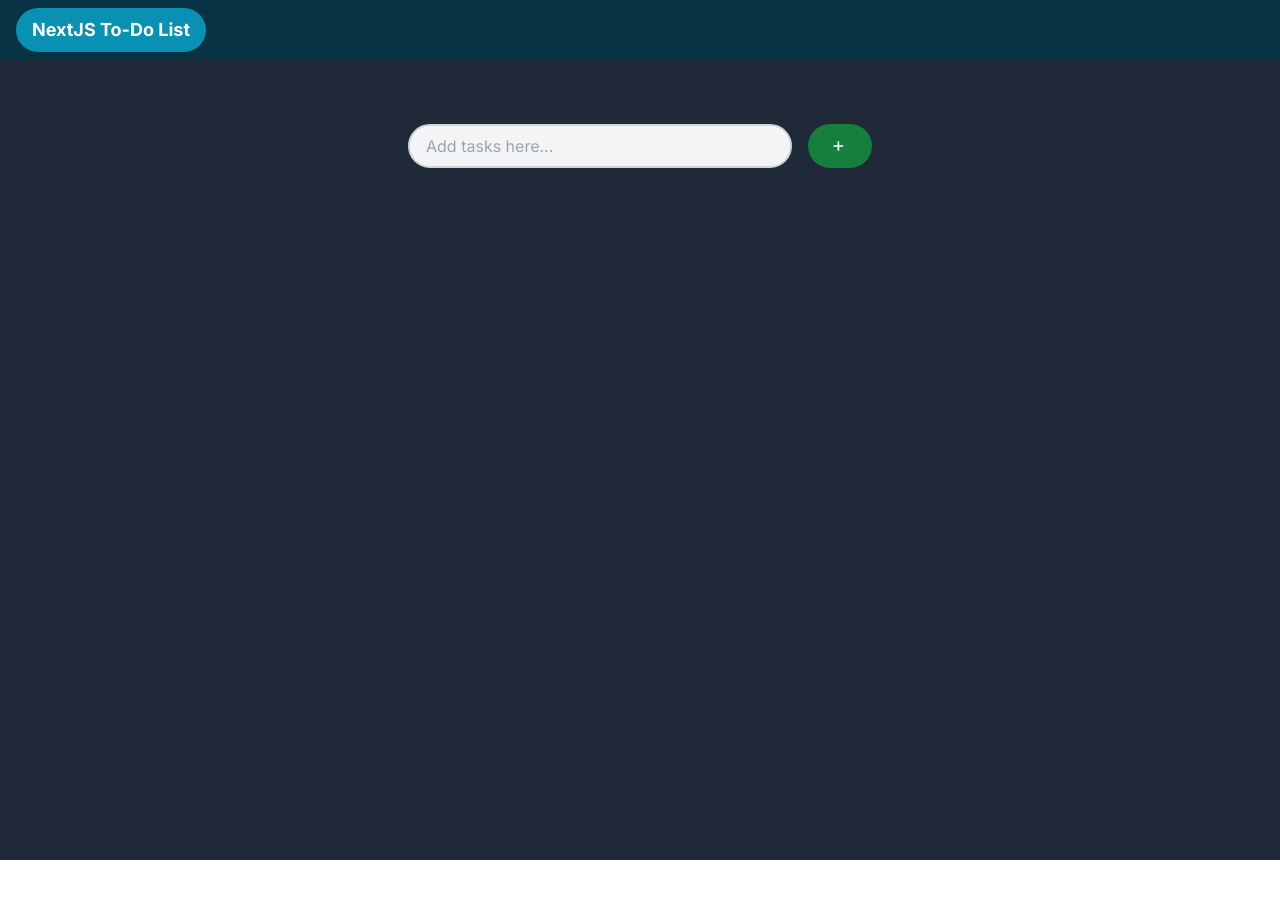
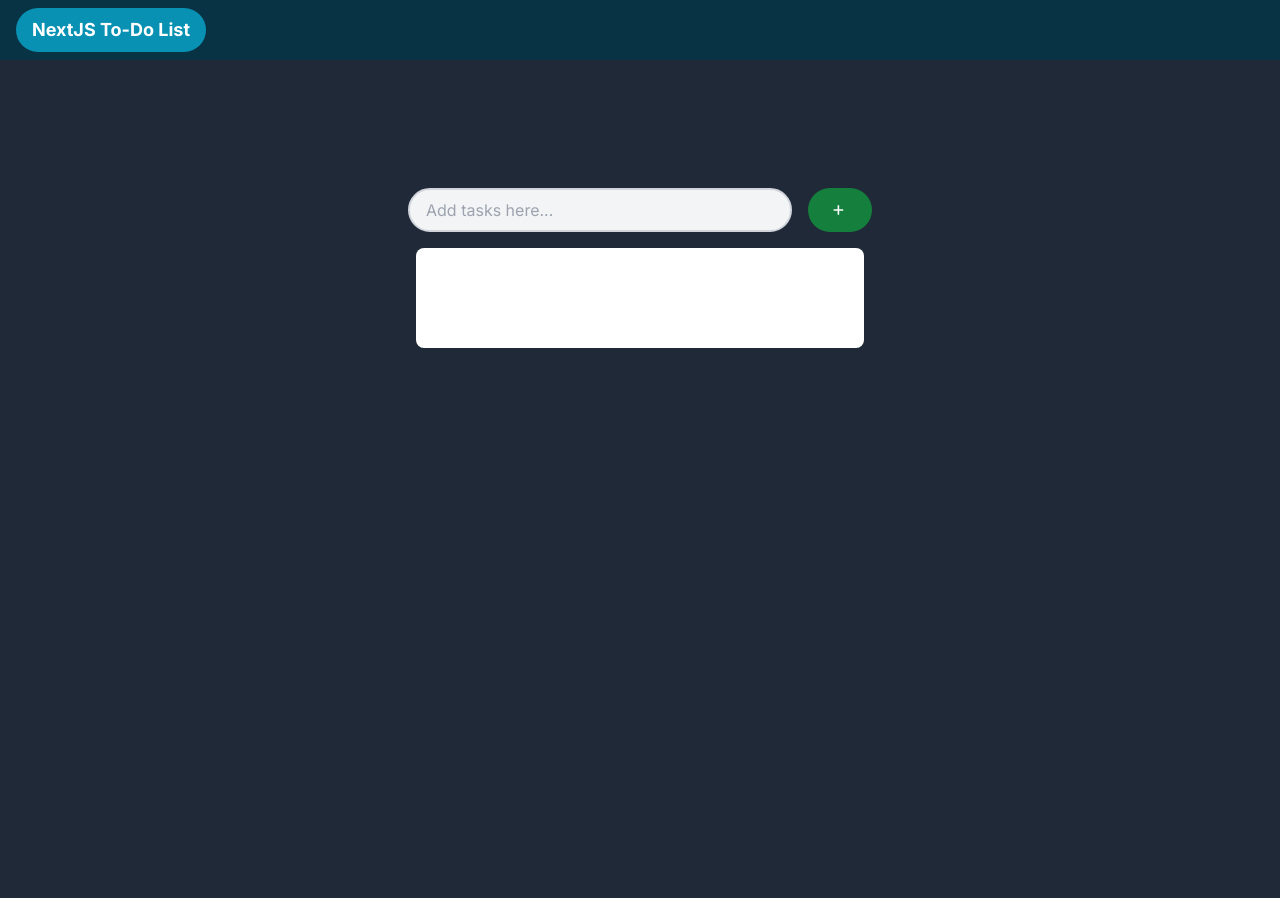
Before and after one commit to gtopinio/nextjs-todo-app, a Next.js app: page / in a window 1280 px wide. Shown: the top 898 px of the page. Before the commit the page ends 860 px from the top, so only its background shows below. Built offline with nearby package versions, Linux system fonts and the light colour scheme.

Commit message:
feature: merge task input and task list component into one component, integrate adding and deleting of tasks

```diff
--- a/src/app/TaskInput.js
+++ /dev/null
@@ -1,48 +0,0 @@
-import React, { useState } from "react";
-
-export default function TaskInput({ onAddTask }) {
-  const [taskText, setTaskText] = useState("");
-
-  const handleInputChange = (event) => {
-    setTaskText(event.target.value);
-    console.log(taskText);
-  };
-
-  const handleAddTask = () => {
-    if (taskText.trim() !== "") {
-      onAddTask(taskText);
-      setTaskText("");
-    }
-  };
-
-  return (
-<div className="flex justify-center">
-  <div className="relative">
-    <input
-      type="text"
-      placeholder="Add tasks here..."
-      className="px-4 py-2 w-96 bg-gray-100 rounded-3xl border-2 border-gray-300 focus:outline-none focus:border-blue-500"
-      value={taskText}
-      onChange={handleInputChange}
-    />
-  </div>
-  <button
-    className="ml-4 px-6 py-2 bg-green-700 text-white rounded-3xl"
-    onClick={handleAddTask}
-  >
-    <svg
-      xmlns="http://www.w3.org/2000/svg"
-      viewBox="0 0 20 20"
-      fill="currentColor"
-      className="w-4 h-4"
-    >
-      <path
-        fillRule="evenodd"
-        d="M7 9V4H9V9H14V11H9V16H7V11H2V9H7Z"
-      />
-    </svg>
-  </button>
-</div>
-
-  );
-}
--- /dev/null
+++ b/src/app/TaskList.js
@@ -0,0 +1,93 @@
+import React, { useState, useEffect } from 'react';
+
+export default function TaskList() {
+  const [tasks, setTasks] = useState([]);
+  const [taskText, setTaskText] = useState('');
+
+  useEffect(() => {
+    const allTasks = [];
+
+    setTasks(allTasks);
+  }, []);
+
+  const handleInputChange = (event) => {
+    setTaskText(event.target.value);
+    console.log(taskText);
+  };
+
+  const handleAddTask = () => {
+    if (taskText.trim() !== '') {
+      const newTask = {
+        id: tasks.length + 1,
+        title: taskText,
+      };
+
+      setTasks((prevTasks) => [...prevTasks, newTask]);
+      console.log('New task:', newTask);
+      setTaskText('');
+    }
+  };
+
+  const handleDeleteTask = (taskId) => {
+    const updatedTasks = tasks.filter((task) => task.id !== taskId);
+    setTasks(updatedTasks);
+  };
+
+  return (
+    <div className="bg-gray-800 min-h-screen pt-16">
+      <div className="flex justify-center">
+        <div className="relative">
+          <input
+            type="text"
+            placeholder="Add tasks here..."
+            className="px-4 py-2 w-96 bg-gray-100 rounded-3xl border-2 border-gray-300 focus:outline-none focus:border-blue-500"
+            value={taskText}
+            onChange={handleInputChange}
+          />
+        </div>
+        <button
+          className="ml-4 px-6 py-2 bg-green-700 text-white rounded-3xl"
+          onClick={() => {
+            handleAddTask();
+          }}
+        >
+          <svg
+            xmlns="http://www.w3.org/2000/svg"
+            viewBox="0 0 20 20"
+            fill="currentColor"
+            className="w-4 h-4"
+          >
+            <path
+              fillRule="evenodd"
+              d="M7 9V4H9V9H14V11H9V16H7V11H2V9H7Z"
+            />
+          </svg>
+        </button>
+      </div>
+
+      <div className="bg-white rounded-lg p-4 mt-4 max-w-md mx-auto">
+        <h2 className="text-lg font-bold mb-4">Task List</h2>
+        {tasks.length > 0 ? (
+          <ul className="space-y-4">
+            {tasks.map((task) => (
+              <li
+                key={task.id}
+                className="flex items-center justify-between bg-gray-100 rounded-md p-2"
+              >
+                <span>{task.title}</span>
+                <button
+                  className="text-red-500 hover:text-red-700"
+                  onClick={() => handleDeleteTask(task.id)}
+                >
+                  X
+                </button>
+              </li>
+            ))}
+          </ul>
+        ) : (
+          <p>No tasks available</p>
+        )}
+      </div>
+    </div>
+  );
+}
--- a/src/app/page.js
+++ b/src/app/page.js
@@ -1,17 +1,11 @@
 "use client"
-
-import TaskInput from "./TaskInput";
+import TaskList from "./TaskList";
 
 export default function Home() {
-  const handleAddTask = (taskText) => {
-    // Handle adding the task to your array or perform any desired action
-    console.log('New task:', taskText);
-  };
-
   return (
     <main>
       <div className="bg-gray-800 min-h-screen pt-16">
-        <TaskInput onAddTask={handleAddTask}/>
+        <TaskList/>
       </div>
     </main>
   );
```
